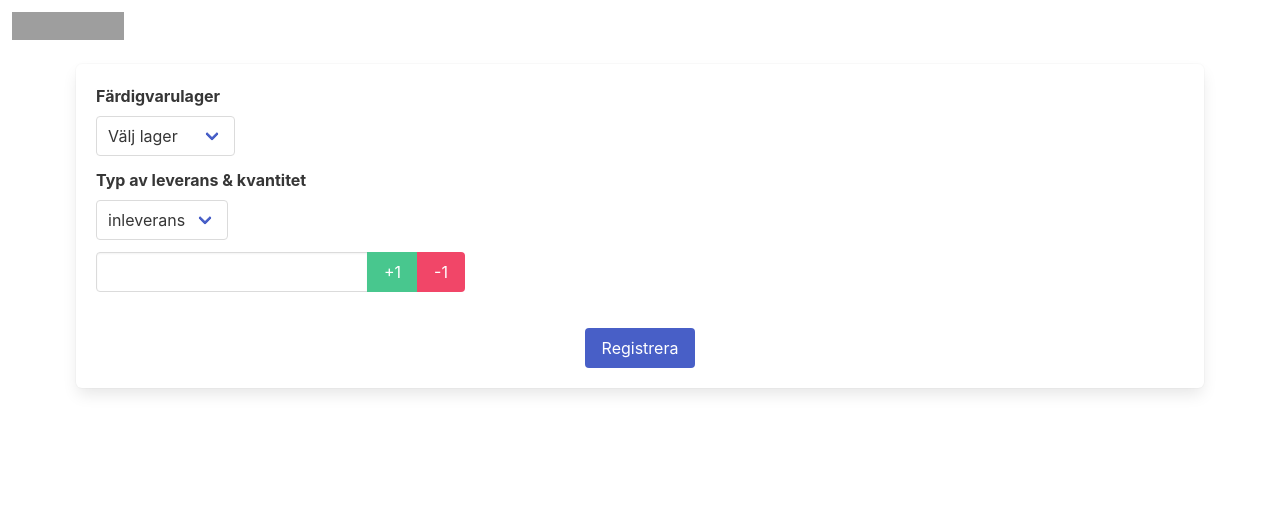
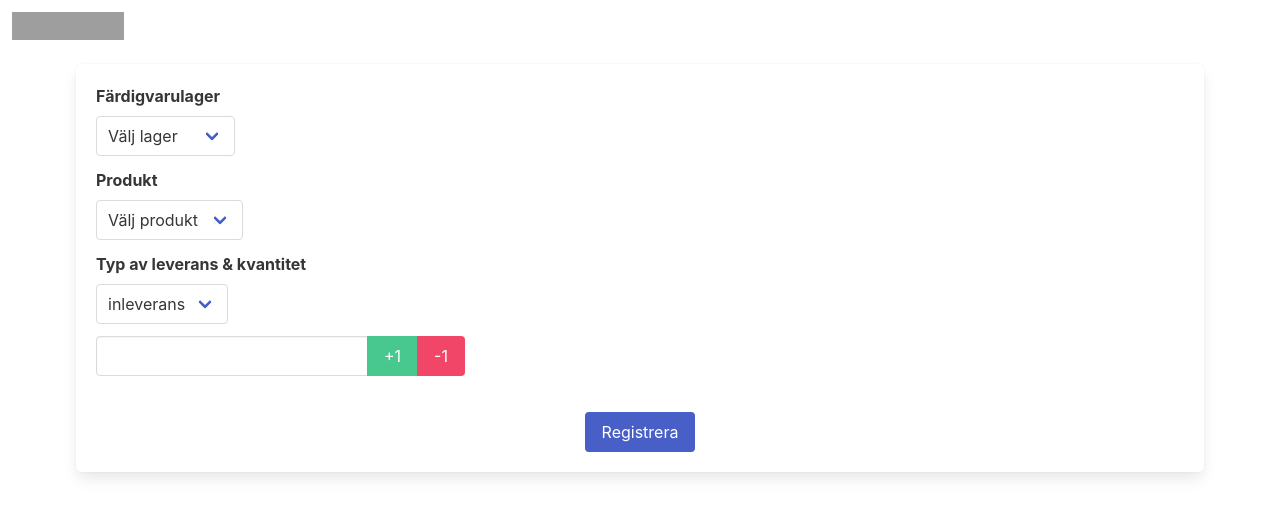
Before and after one commit to wiiha/simpleERPsystem, an Angular app in the folder simple-erp-web-client/: page /transaction in a window 1280 px wide. Shown: the top 516 px of the page. Built offline with nearby package versions, Linux system fonts and the light colour scheme; grey boxes are pictures that could not be loaded.

Commit message:
Added product selection

```diff
--- a/simple-erp-web-client/src/app/transaction-module/transaction-module.component.html
+++ b/simple-erp-web-client/src/app/transaction-module/transaction-module.component.html
@@ -9,6 +9,19 @@
               <option selected value=0>Välj lager</option>
               <option *ngFor="let location of stockLocations" value={{location.stockNumber}}>{{
                 location.city
+              }}</option>
+            </select>
+          </div>
+        </div>
+      </div>
+      <div class="field">
+        <label class="label">Produkt</label>
+        <div class="control">
+          <div class="select">
+            <select>
+              <option selected value=0>Välj produkt</option>
+              <option *ngFor="let product of products" value={{product.id}}>{{
+                product.name
               }}</option>
             </select>
           </div>
--- a/simple-erp-web-client/src/app/transaction-module/transaction-module.component.ts
+++ b/simple-erp-web-client/src/app/transaction-module/transaction-module.component.ts
@@ -3,6 +3,12 @@ import { Component, OnInit } from "@angular/core";
 interface stockLocation {
   stockNumber: number;
   city: string;
+}
+
+interface product {
+  id: number;
+  productNr: string;
+  name: string;
 }
 
 @Component({
@@ -11,8 +17,7 @@ interface stockLocation {
   styleUrls: ["./transaction-module.component.sass"]
 })
 export class TransactionModuleComponent implements OnInit {
-
-  stockLocations : stockLocation[]=[
+  stockLocations: stockLocation[] = [
     {
       stockNumber: 1,
       city: "Norrköping"
@@ -25,7 +30,25 @@ export class TransactionModuleComponent implements OnInit {
       stockNumber: 3,
       city: "Lund"
     }
-  ]
+  ];
+
+  products: product[] = [
+    {
+      id: 1,
+      productNr: "P001",
+      name: "jTelefon"
+    },
+    {
+      id: 2,
+      productNr: "P002",
+      name: "jPlatta"
+    },
+    {
+      id: 3,
+      productNr: "P003",
+      name: "Päronklocka"
+    },
+  ];
 
   constructor() {}
 
```
